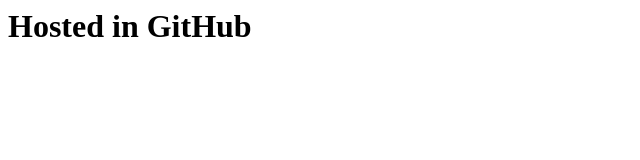
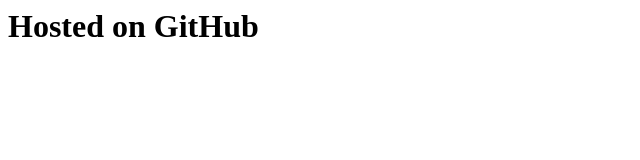
Before and after one commit to Valon94/Valon94.github.io, a plain HTML site: page index.html in a window 1280 px wide. Shown: the whole page, without its empty margins (0-640 px from the left). Drawn offline with Linux system fonts and the light colour scheme.

Commit message:
Update index.html

```diff
--- a/index.html
+++ b/index.html
@@ -3,6 +3,6 @@
 
     </head>
     <body>
-        <h1>Hosted in GitHub</h1>
+        <h1>Hosted on GitHub</h1>
     </body>
 </html>
```
